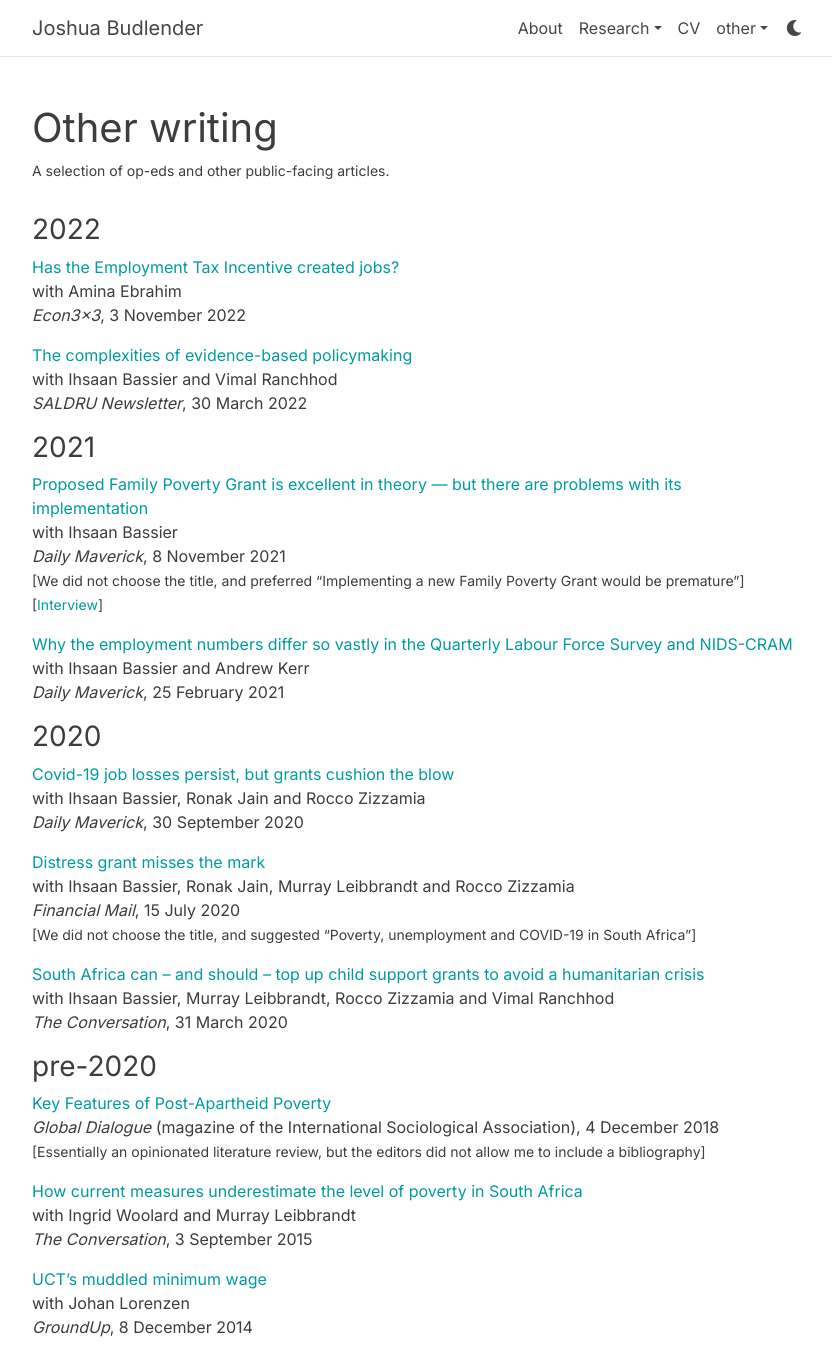
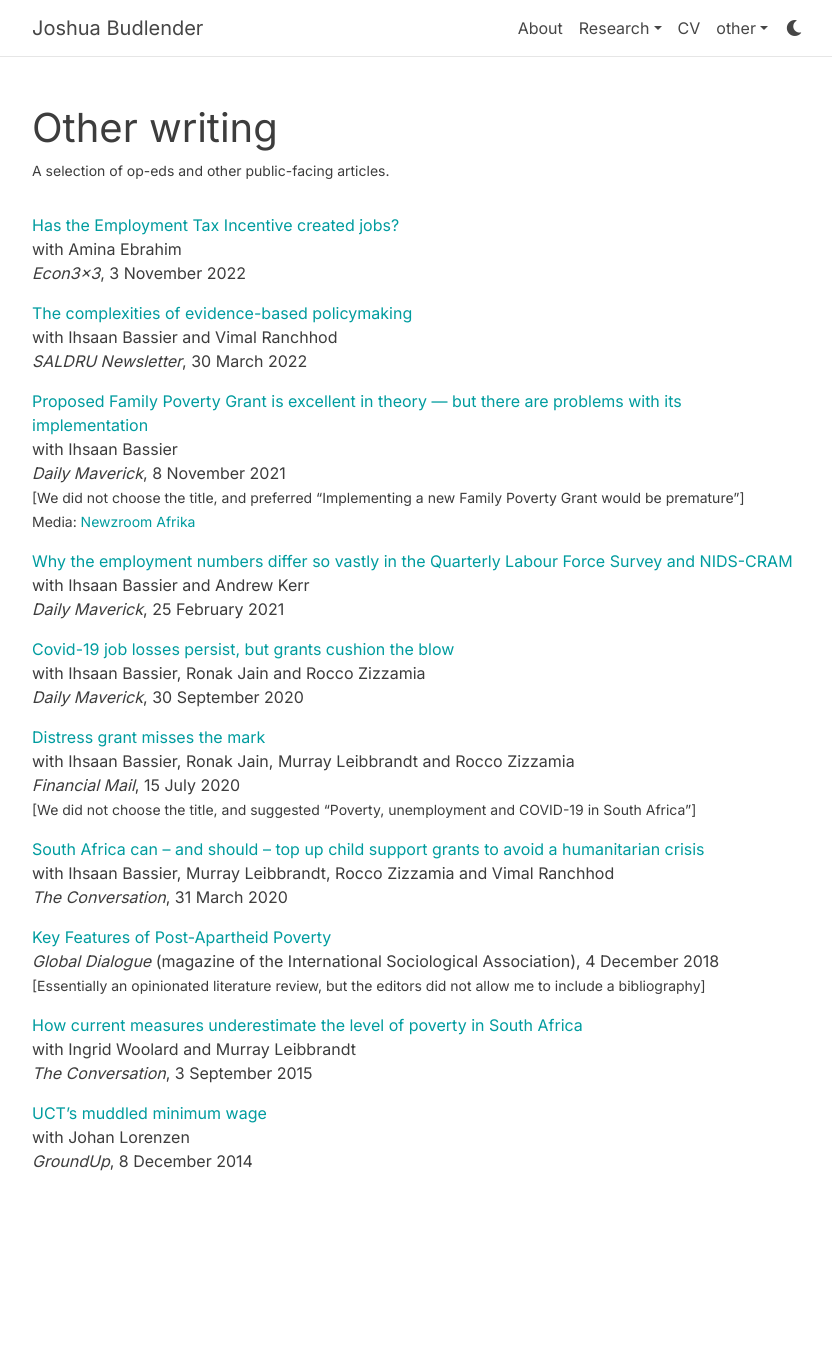
Before and after one commit to jbudlender/jbudlender.github.io, a Jekyll site: the page built from _pages/otherWriting.md, in a window 1280 px wide and 1355 px high. Shown: the whole window, without its empty margins (223-1055 px from the left). Built offline with Jekyll 4.4.1, drawn with Linux system fonts in a browser that asks for light colours; comment, search, counter and statistics services are not loaded; a style sheet for code colours, icons or effects is not loaded.

Commit message:
adding media

```diff
--- a/_pages/otherWriting.md
+++ b/_pages/otherWriting.md
@@ -7,8 +7,6 @@ nav: false
 nav_order: 2
 ---
 
-### 2022
-
 [Has the Employment Tax Incentive created jobs?](http://www.econ3x3.org/article/has-employment-tax-incentive-created-jobs)
 with Amina Ebrahim
 _Econ3x3_, 3 November 2022
@@ -17,20 +15,15 @@ _Econ3x3_, 3 November 2022
 with Ihsaan Bassier and Vimal Ranchhod
 _SALDRU Newsletter_, 30 March 2022
 
-
-### 2021
-
 [Proposed Family Poverty Grant is excellent in theory — but there are problems with its implementation](https://www.dailymaverick.co.za/article/2021-11-08-proposed-family-poverty-grant-is-excellent-in-theory-but-there-are-problems-with-its-implementation/)
 with Ihsaan Bassier
 _Daily Maverick_, 8 November 2021
 <small>[We did not choose the title, and preferred "Implementing a new Family Poverty Grant would be premature"]
-[[Interview](https://youtu.be/k9GiJBZsHI4)]
+Media: [Newzroom Afrika](https://youtu.be/k9GiJBZsHI4)
 
 [Why the employment numbers differ so vastly in the Quarterly Labour Force Survey and NIDS-CRAM](https://www.dailymaverick.co.za/article/2021-02-25-why-the-employment-numbers-differ-so-vastly-in-the-quarterly-labour-force-survey-and-nids-cram/)
 with Ihsaan Bassier and Andrew Kerr
 _Daily Maverick_, 25 February 2021
-
-### 2020
 
 [Covid-19 job losses persist, but grants cushion the blow](https://www.dailymaverick.co.za/article/2020-09-30-covid-19-job-losses-persist-but-grants-cushion-the-blow/)
 with Ihsaan Bassier, Ronak Jain and Rocco Zizzamia
@@ -45,8 +38,6 @@ _Financial Mail_, 15 July 2020
 with Ihsaan Bassier, Murray Leibbrandt, Rocco Zizzamia and Vimal Ranchhod
 _The Conversation_, 31 March 2020
 
-### pre-2020
-
 [Key Features of Post-Apartheid Poverty](https://globaldialogue.isa-sociology.org/articles/key-features-of-post-apartheid-poverty)
 _Global Dialogue_ (magazine of the International Sociological Association), 4 December 2018
 <small>[Essentially an opinionated literature review, but the editors did not allow me to include a bibliography]
```
Also changed, not shown: _pages/publications.md (+2 -1 lines), _pages/reports.md (+2 -1 lines), _pages/working.md (+1 -0 lines).
